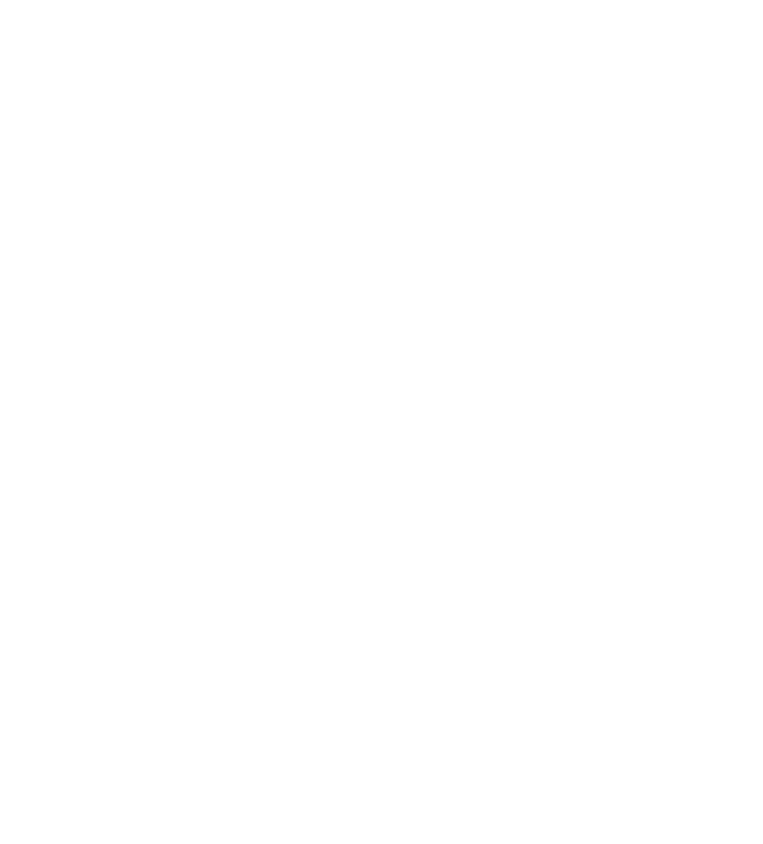
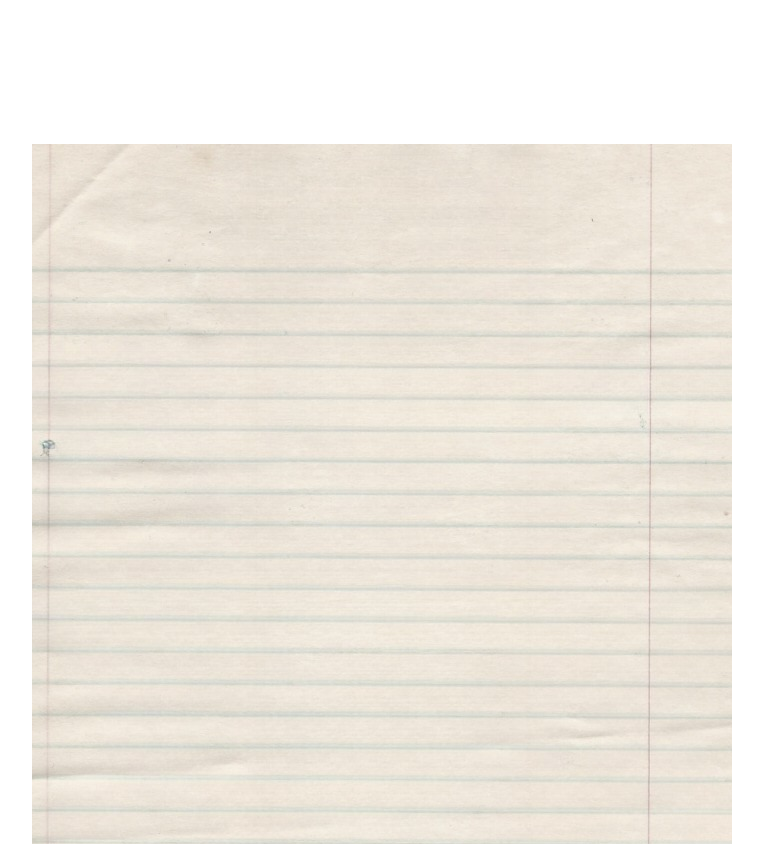
Before and after one commit to khattab97/tic-tac-toe, a plain HTML site: page index.html in a window 1280 px wide. Shown: the whole page, without its empty margins (258-1021 px from the left). Before the commit the page ends 800 px from the top, so only its background shows below. Drawn offline with Linux system fonts and the light colour scheme.

Commit message:
Add header and basic markup for game board

```diff
--- a/style.css
+++ b/style.css
@@ -5,4 +5,21 @@ body, html {
     font-family: 'Roboto', sans-serif;
     color: white;
     display: grid;
+    justify-items: center;
 }
+
+header {
+    font-weight: bold;
+    font-size: 80px;
+    padding: 25px;
+}
+
+.game-board {
+    min-height: 700px;
+    height: auto;
+    width: 700px;
+    display: grid;
+    grid-template-columns: repeat(3, 1fr);
+    grid-template-rows: repeat(3, 1fr);
+    background-color: rgb(239 233 219 / 0%);
+    background-image: url("./images/background.jpg");
```
Also changed, not shown: images/background.jpg (added), images/o.jpg (added), images/x.jpg (added).
